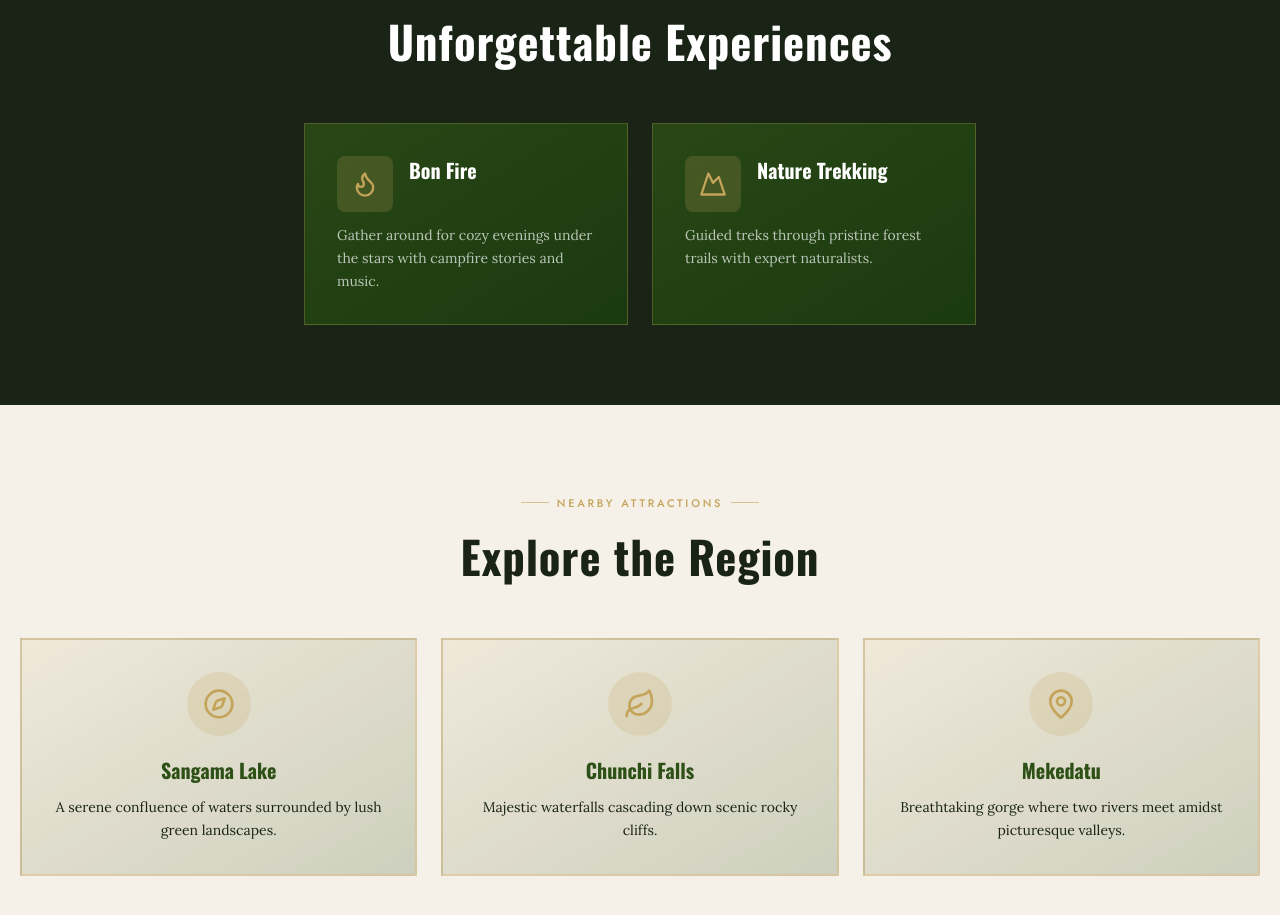
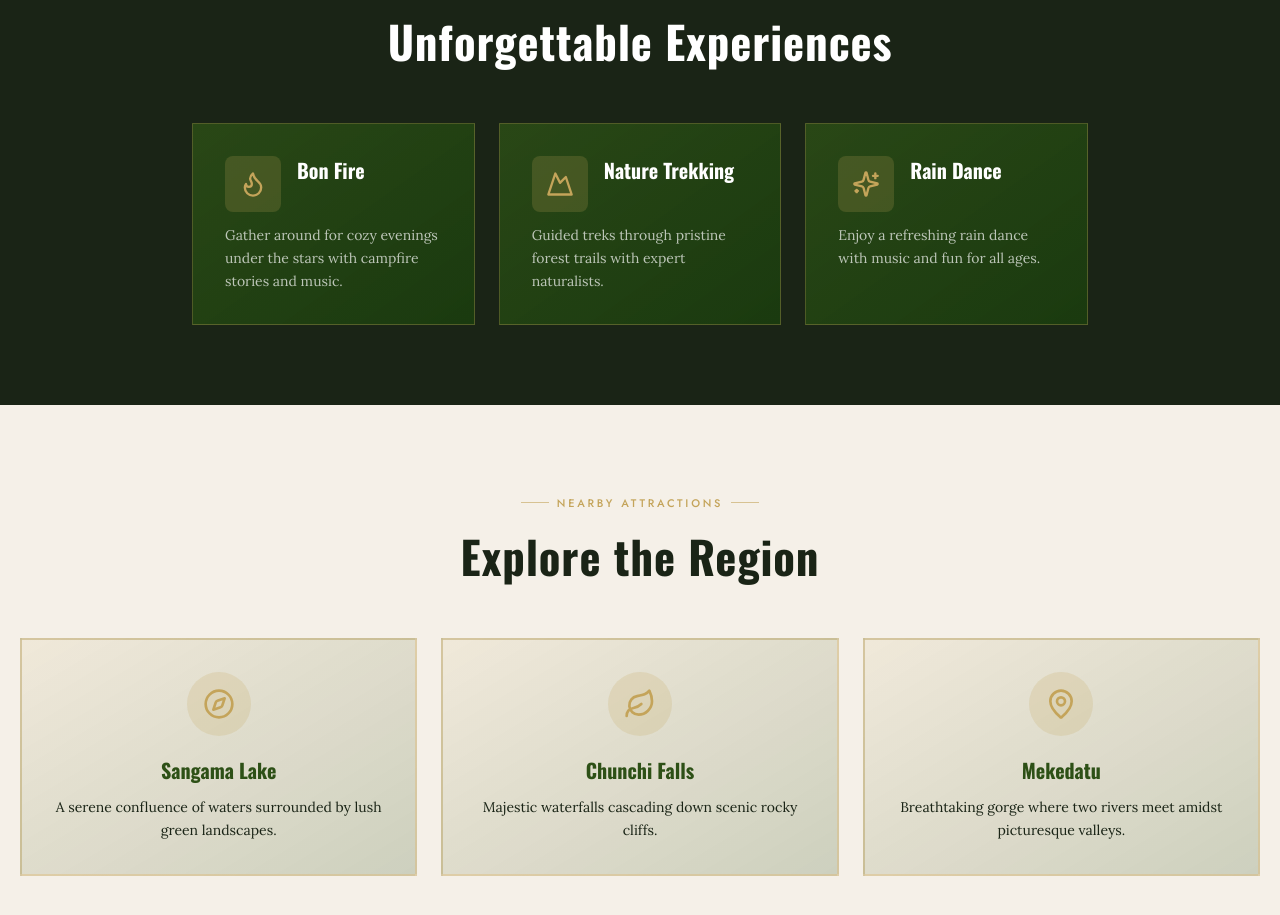
Before and after one commit to BMMrvce/sangamaretreat, a React (Vite) app: page / in a window 1280 px wide. Shown: the part 4260-5175 px from the top of the page. Built offline with nearby package versions, Linux system fonts and the light colour scheme.

Commit message:
added raindance

```diff
--- a/src/app/App.tsx
+++ b/src/app/App.tsx
@@ -422,6 +422,7 @@ const CS = [
 const AMENITIES: { n: string; d: string; I: IconComp }[] = [
   { n: "Bon Fire", d: "Gather around for cozy evenings under the stars with campfire stories and music.", I: Flame },
   { n: "Nature Trekking", d: "Guided treks through pristine forest trails with expert naturalists.", I: Mountain },
+  { n: "Rain Dance", d: "Enjoy a refreshing rain dance with music and fun for all ages.", I: Sparkles },
 ];
 
 const NEARBY_SIGHTS: { n: string; d: string; I: IconComp }[] = [
@@ -511,7 +512,7 @@ function Amenities() {
           <Label>Premium Amenities</Label>
           <h2 className="mt-3 font-bold text-white" style={{ fontFamily: "'Oswald',sans-serif", fontSize: "clamp(1.9rem,3.5vw,2.8rem)", letterSpacing: ".02em" }}>Unforgettable Experiences</h2>
         </Fade>
-        <div className="grid sm:grid-cols-2 gap-6 max-w-2xl mx-auto">
+        <div className="grid sm:grid-cols-3 gap-6 max-w-4xl mx-auto">
           {AMENITIES.map((a, i) => (
             <Fade key={a.n} delay={i * 100} className="bg-gradient-to-br from-[#2D5016]/80 to-[#1a3a0f] border border-[#C4A45A]/30 hover:border-[#C4A45A]/60 p-8 transition-all hover:shadow-lg hover:shadow-[#C4A45A]/10">
               <div className="flex items-start gap-4 mb-3">
```
